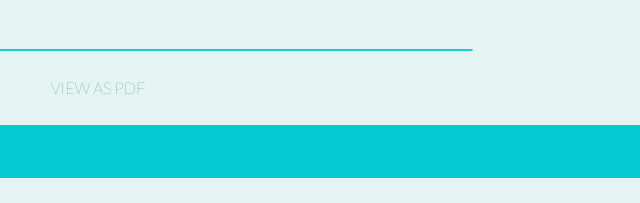
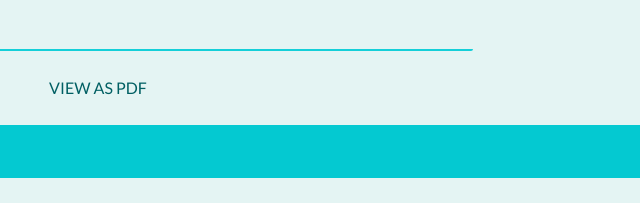
Before and after one commit to AshleyMSherwood/AshleyMSherwood.github.io, a plain HTML site: page resume.html in a window 1280 px wide. Shown: the part 226-429 px from the top of the page, 607-1247 px from the left. Drawn offline with Linux system fonts and the light colour scheme.

Commit message:
modified pdf link text

```diff
--- a/styles/style.css
+++ b/styles/style.css
@@ -228,7 +228,6 @@ footer img {
   padding: 0 8px;
 }
 .pdf-link {
-  font-family: 'lato';
   padding-top: 25px;
   display: block;
 }
```
